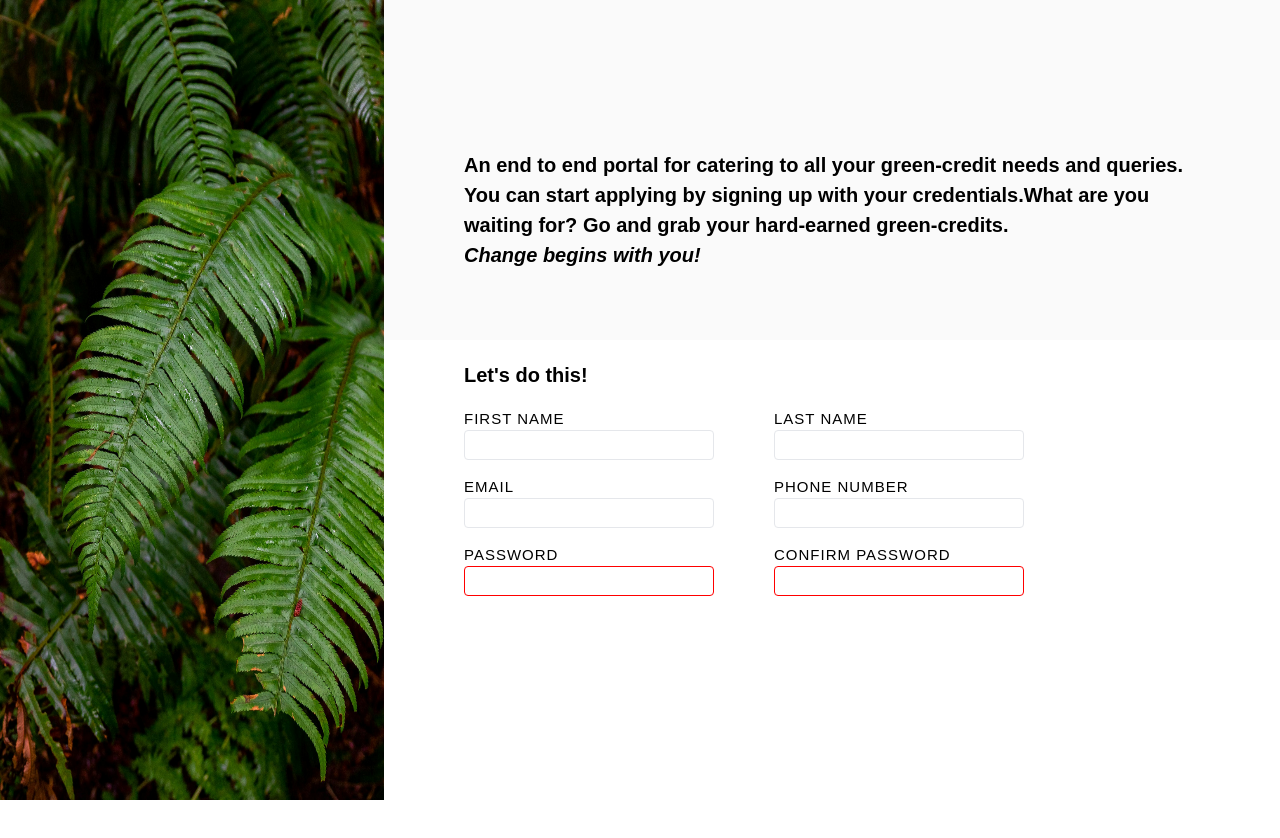
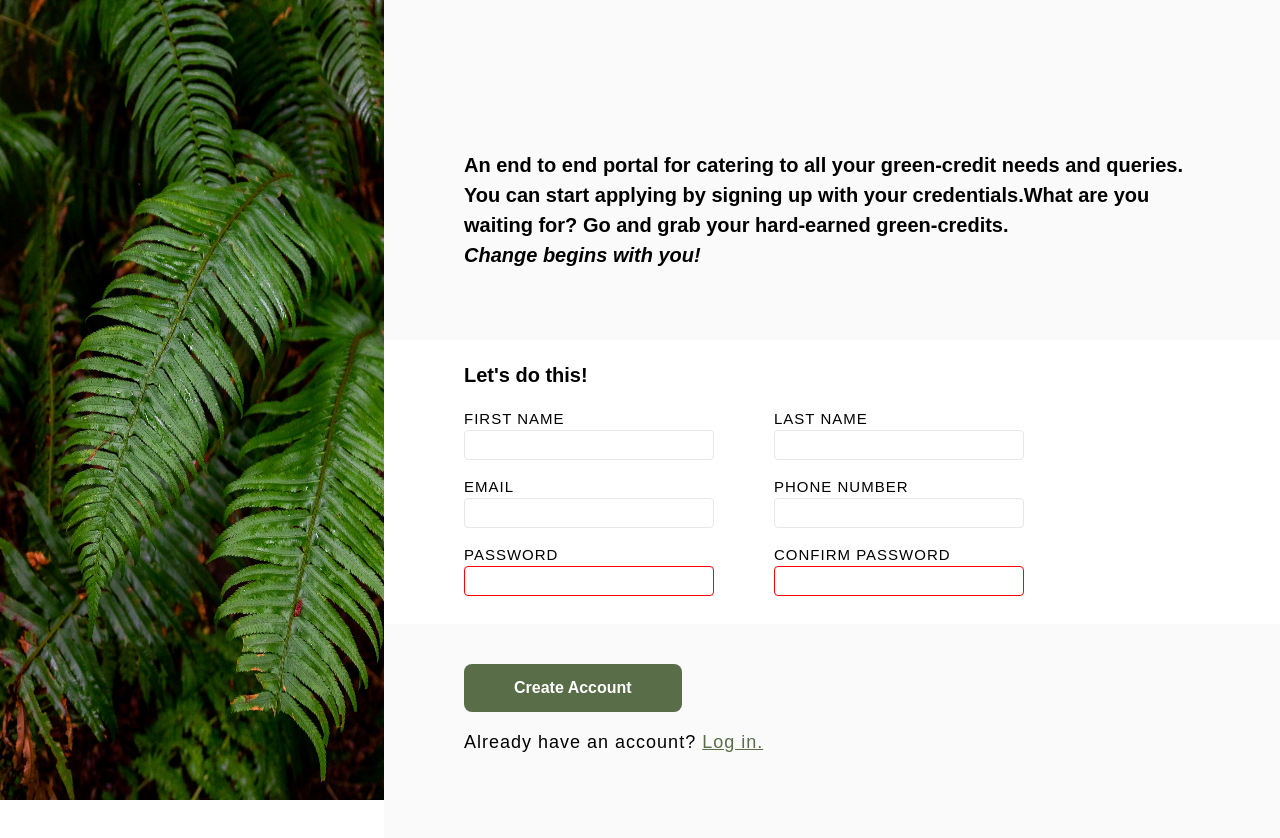
Before and after one commit to kaliglass/Sign-UP, a plain HTML site: page index.html in a window 1280 px wide. Before the commit the page ends 800 px from the top, so only its background shows below. Drawn offline with Linux system fonts and the light colour scheme.

Commit message:
Finished the bottom part.

```diff
--- a/index.html
+++ b/index.html
@@ -53,7 +53,12 @@
             </div>
         </div>
     </div>
+    <div class="bottom">
+        <button type="submit">Create Account</button>
+        <p>Already have an account? <a href="index.html">Log in.</a> </p>
+    </div>
         </form>
+
     </main>
 </body>
 </html>
--- a/styles.css
+++ b/styles.css
@@ -23,6 +23,8 @@ form{
     gap: 30px;
     padding: 70px 80px;
     padding-top: 20px;
+    padding-bottom: 40px;
+
 }
 .form-rower{
 
@@ -69,7 +71,40 @@ input:focus{
     font-size: 20px;
 }
 
+.content{
+    box-shadow:2px 2px ;
+}
+
 .content p{
     padding-left: 80px;
     padding-top: 20px;
 }
+
+button{
+    border: none;
+    border-radius: 8px;
+    padding: 15px 50px;
+    background-color: #596D48;
+    color: white;
+    font-size: 16px;
+    font-weight: 600;
+    margin-top: 40px;
+    margin-bottom: 20px;
+}
+
+.bottom{
+    padding-left: 80px;
+    background-color: rgb(250,250, 250);
+    height: 100vh;
+}
+
+.bottom p{
+    font-family: Arial, Helvetica, sans-serif;
+    font-size: 18px;
+    font-weight: 300;
+    letter-spacing: 1px;
+}
+
+.bottom a{
+    color: #596D48;
+}
```
